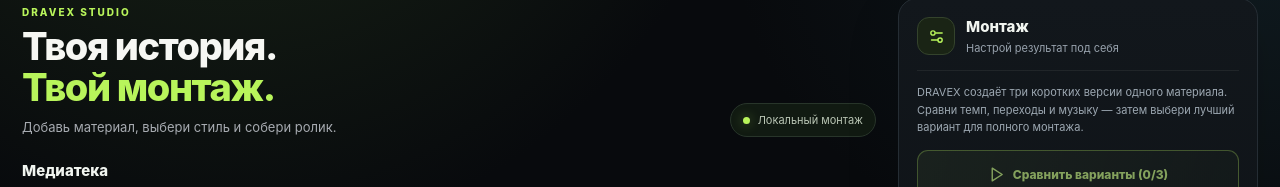
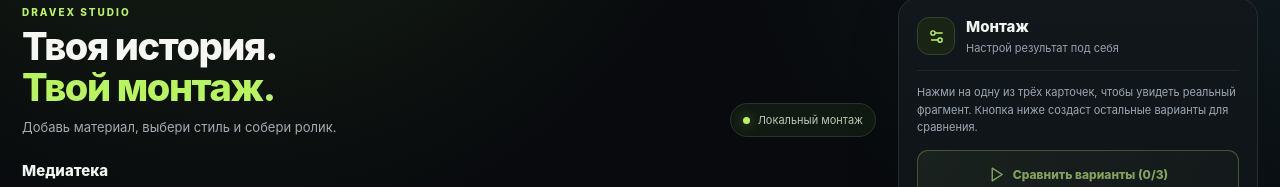
Before and after one commit to mlbbgame/dravex-ai-video-editor, a React (Vite) app: page / in a window 1280 px wide. Shown: the part 166-353 px from the top of the page. Built offline with nearby package versions, Linux system fonts and the light colour scheme.

Commit message:
Avoid hidden auto preview outside the three edit choices

```diff
--- a/src/App.tsx
+++ b/src/App.tsx
@@ -612,6 +612,7 @@ export default function App() {
   const createSelectedPreview = async () => {
     if (!mediaFiles.length || busy || previewBusy) return;
     const variant = selectedVariant;
+    if (!montageVariants.some((item) => item.id === variant.id)) return;
     if (renderedVariants.some((item) => item.id === variant.id)) return;
 
     setPreviewBusy(true);
@@ -792,7 +793,7 @@ export default function App() {
           </section>
           <aside className="dravex-control-column" aria-label="Управление монтажом">
             <div className="dravex-control-heading"><span className="dravex-control-icon"><Settings2 size={17} /></span><div><h2>Монтаж</h2><p>Настрой результат под себя</p></div></div>
-            <p className="dravex-variant-hint">DRAVEX создаёт три коротких версии одного материала. Сравни темп, переходы и музыку — затем выбери лучший вариант для полного монтажа.</p>
+            <p className="dravex-variant-hint">Нажми на одну из трёх карточек, чтобы увидеть реальный фрагмент. Кнопка ниже создаст остальные варианты для сравнения.</p>
         <button className="dravex-preview-action" type="button" disabled={!mediaFiles.length || busy || previewBusy || renderedVariants.length === montageVariants.length} onClick={createStylePreviews}>
           {previewBusy ? <LoaderCircle className="dravex-spin" size={17} /> : <Play size={17} />}
           {previewBusy ? `Подготовка автопросмотра… ${previewProgress}%` : renderedVariants.length === montageVariants.length ? "Все варианты готовы" : `Сравнить варианты (${renderedVariants.length}/${montageVariants.length})`}
```
